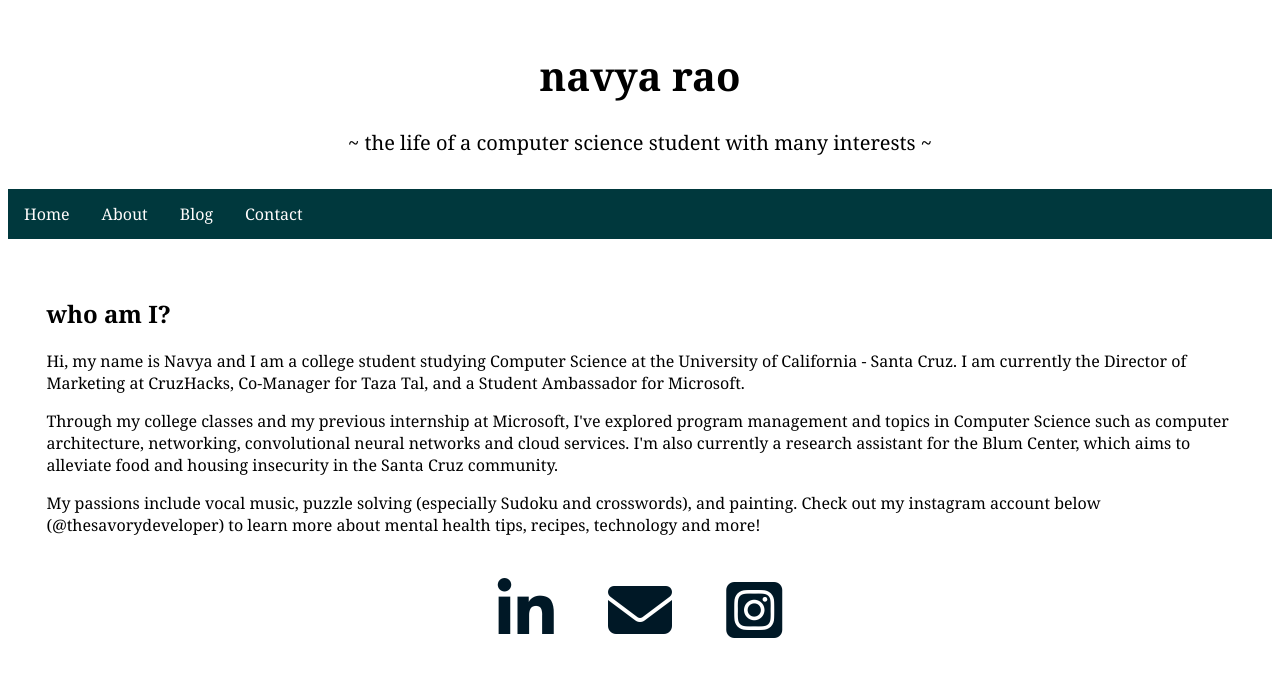
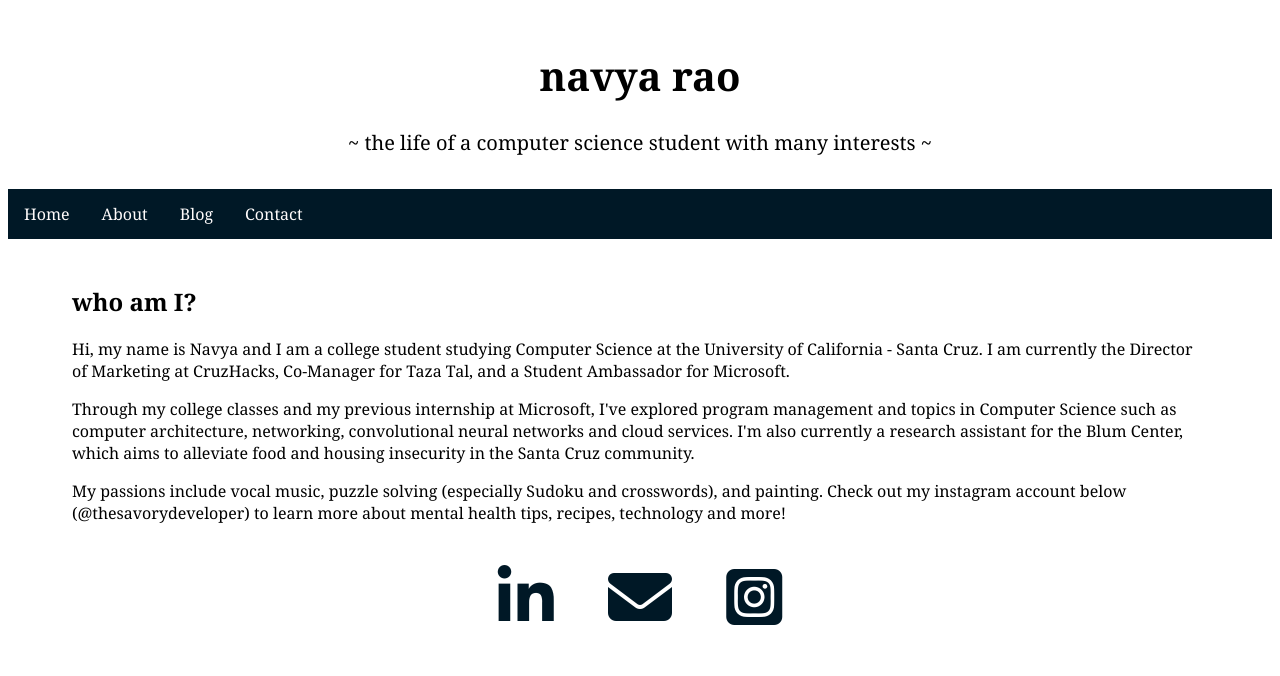
Before and after one commit to navya-rao/navya-rao.github.io, a plain HTML site: page index.html in a window 1280 px wide. Drawn offline with Linux system fonts and the light colour scheme.

Commit message:
formatted code, updated nav bar

```diff
--- a/css/mystyle.css
+++ b/css/mystyle.css
@@ -5,7 +5,7 @@ ul {
   margin: 0 !important;
   padding: 0;
   overflow: hidden;
-  background-color: #00383D;
+  background-color: #001826;
 }
 
 li {
@@ -49,7 +49,7 @@ li a:hover:not(.active) {
 .intro{
 	margin-top: 0;
 	margin-bottom: 0;
-	padding: 3vw;
+	padding: 2vw 5vw 2vw 5vw;
     font-family:Georgia;
     /*background-color: #EBFFF2;*/
 }
@@ -63,6 +63,8 @@ li a:hover:not(.active) {
     /*background-color: #EBFFF2;*/
 }
 .icon{
+	margin-top: 0;
+	margin-bottom: 0;
 	font-size:5vw;
     color: #001826;
     display: inline-block;
@@ -70,6 +72,8 @@ li a:hover:not(.active) {
 
 }
 .iformat{
+	margin-top: 0;
+	margin-bottom: 0;
 	text-align: center;
 }
 /* end contact section */
```
Lines whose indentation alone changed are shown as unchanged.
